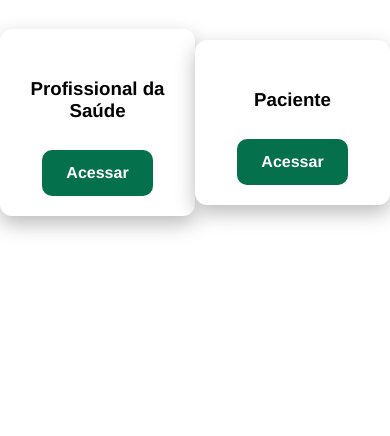
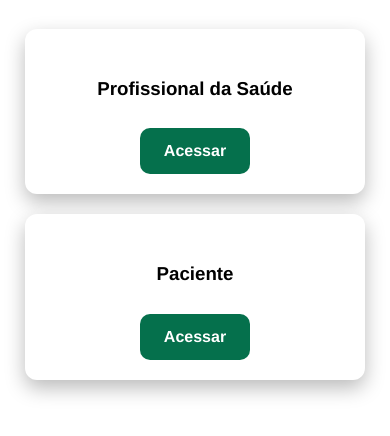
Before and after one commit to cvrsebastiany/Web_TrabalhoI, a plain HTML site: page index.html in a window 390 px wide. Shown: the part 198-634 px from the top of the page. Drawn offline with Linux system fonts and the light colour scheme.

Commit message:
Correcoes de responsividade

```diff
--- a/estilos.css
+++ b/estilos.css
@@ -42,7 +42,6 @@ p {
     font-size: 28px;
     color: white;
 }
-
 
 .seletorCards {
     display: flex;
@@ -149,6 +148,11 @@ form {
     align-items: center;
 }
 
+.classificacaoRiscoInformativo {
+    text-align: center;
+    margin: 30px;
+}
+
 @media (max-width: 600px) {
     .header {
         height: 80px;
@@ -160,7 +164,7 @@ form {
         margin: 0 0 0 10px;
     }
 
-    .card-selector {
+    .seletorCards {
         flex-direction: column;
         align-items: center;
     }
@@ -222,8 +226,3 @@ form {
         flex-direction: row;
     }
 }
-
-.classificacaoRiscoInformativo {
-    text-align: center;
-    margin: 30px;
-}
```
